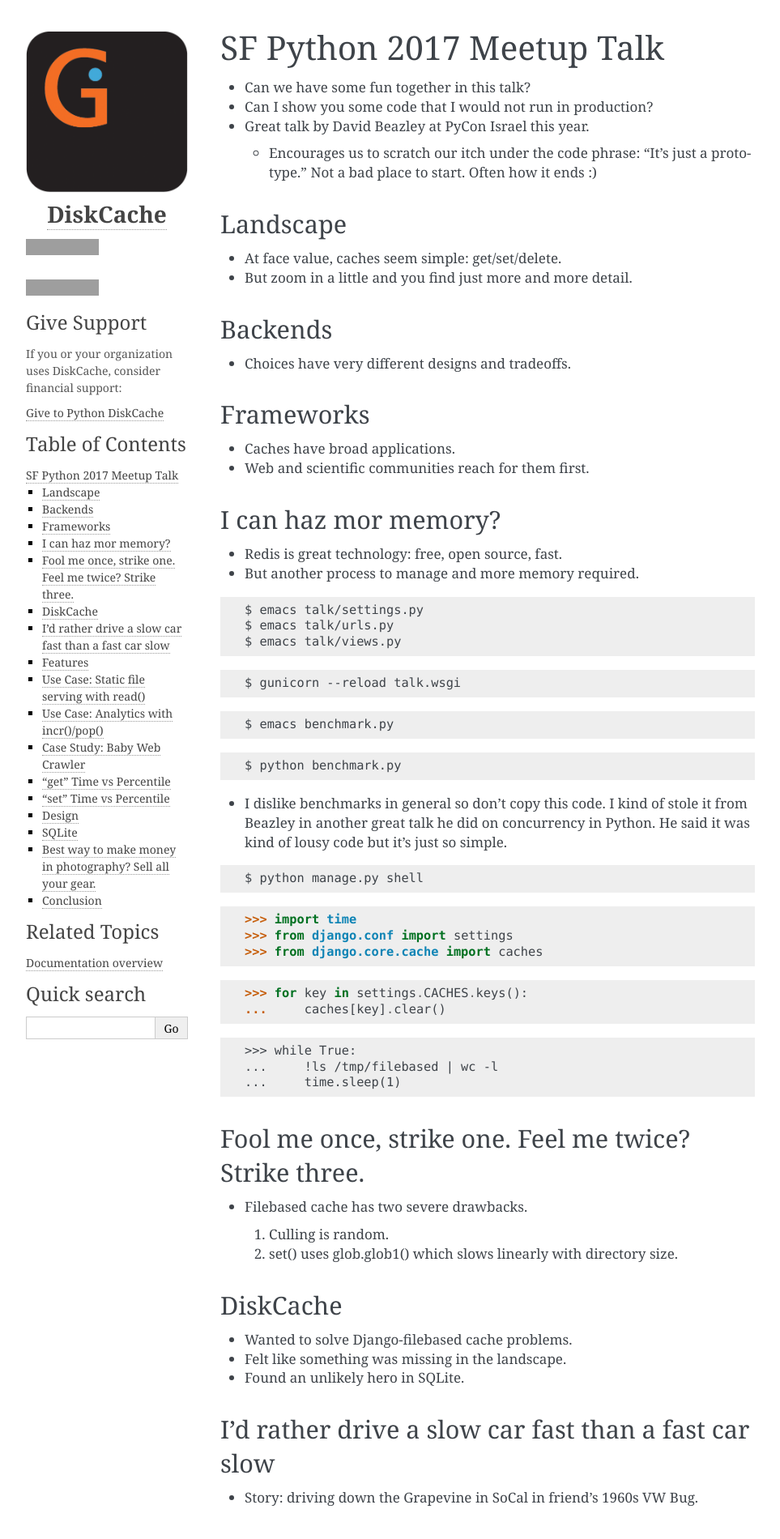
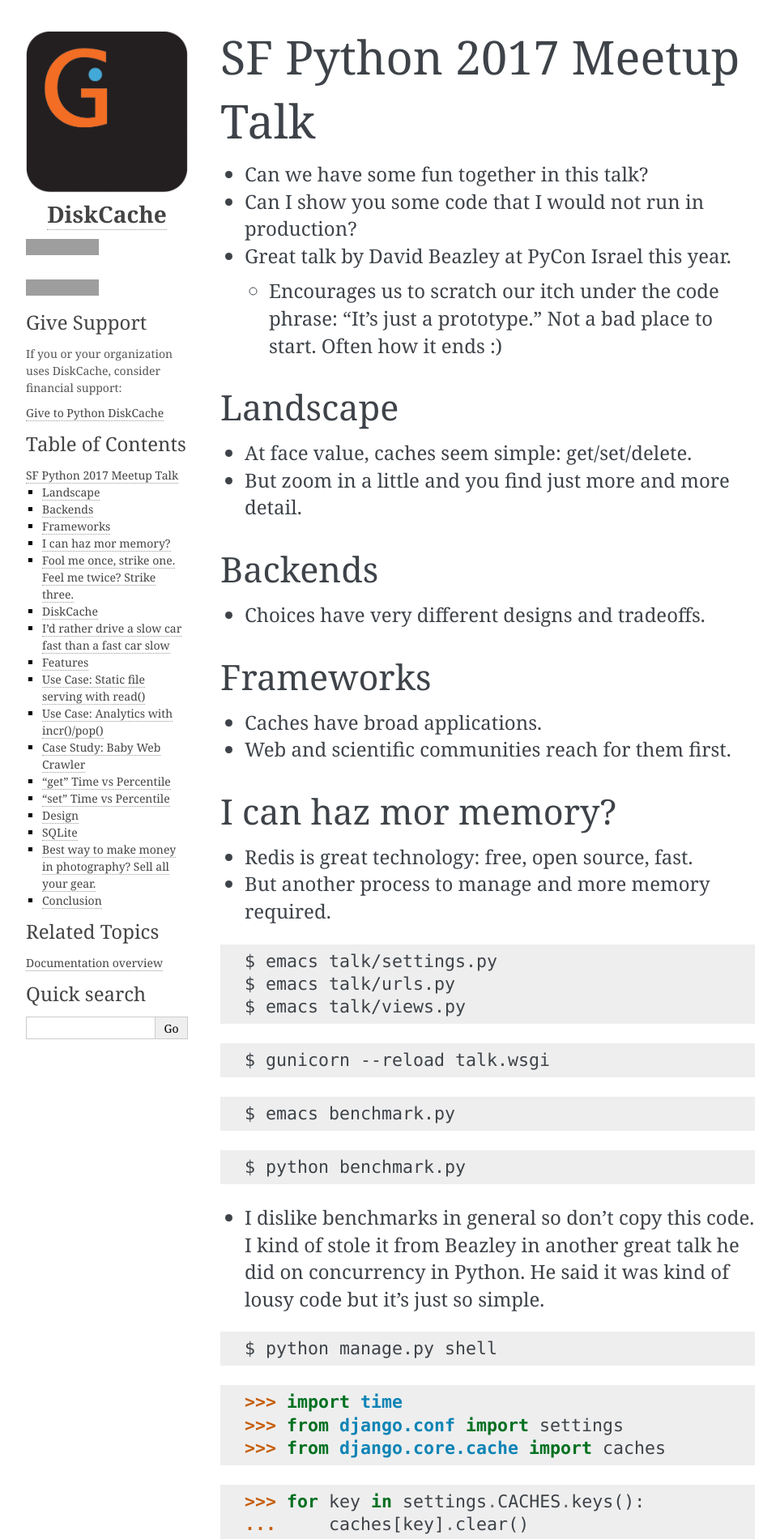
Before and after one commit to grantjenks/python-diskcache, a Sphinx documentation site: the page built from docs/sf-python-2017-meetup-talk.rst, in a window 1280 px wide. Shown: the top 1900 px of the page at 81% size, without its empty margins (148-1111 px from the left). Built offline with Sphinx 7.4.7, drawn with Linux system fonts in a browser that asks for light colours; the version number could not be read and is left out; grey boxes are pictures that could not be loaded.

Commit message:
Increase font size for presenting

```diff
--- a/docs/sf-python-2017-meetup-talk.rst
+++ b/docs/sf-python-2017-meetup-talk.rst
@@ -1,5 +1,9 @@
 SF Python 2017 Meetup Talk
 ==========================
+
+.. raw:: html
+
+   <style>body { font-size: 150% }</style>
 
 * Can we have some fun together in this talk?
 * Can I show you some code that I would not run in production?
```
